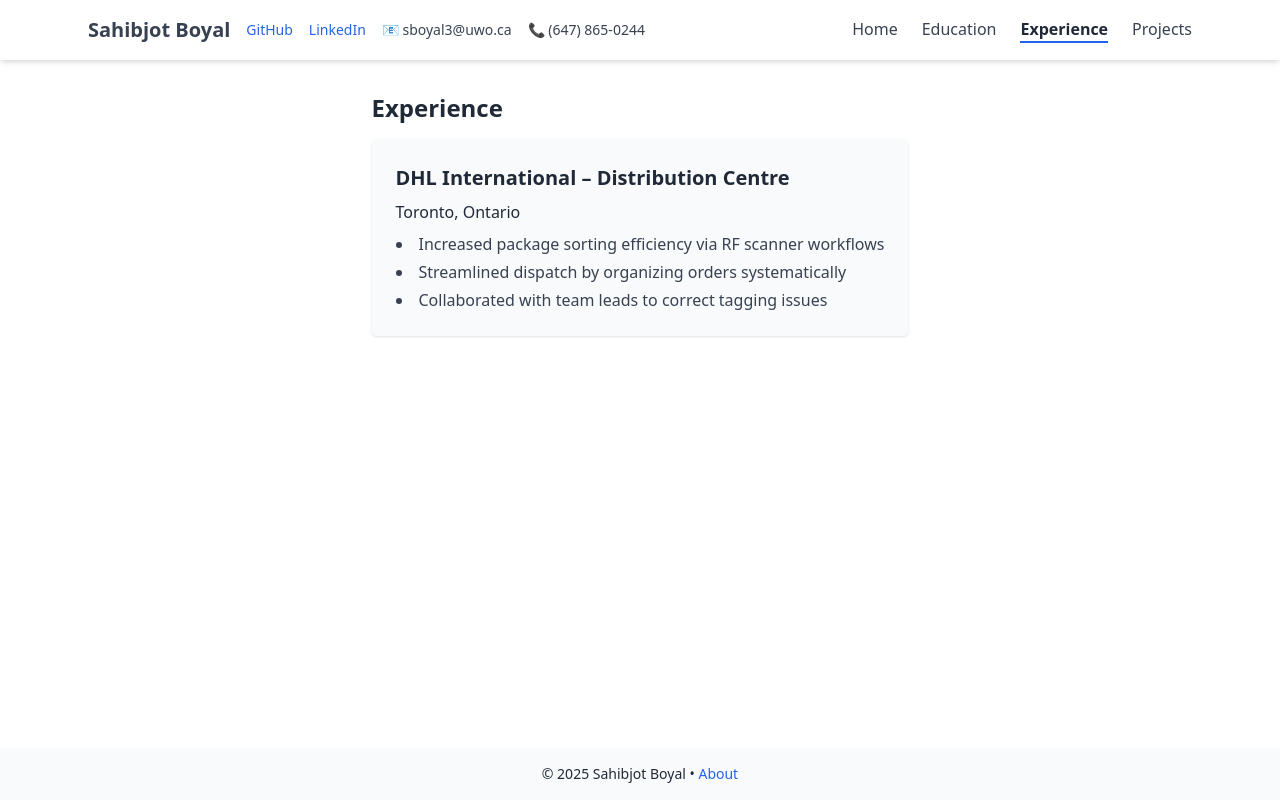
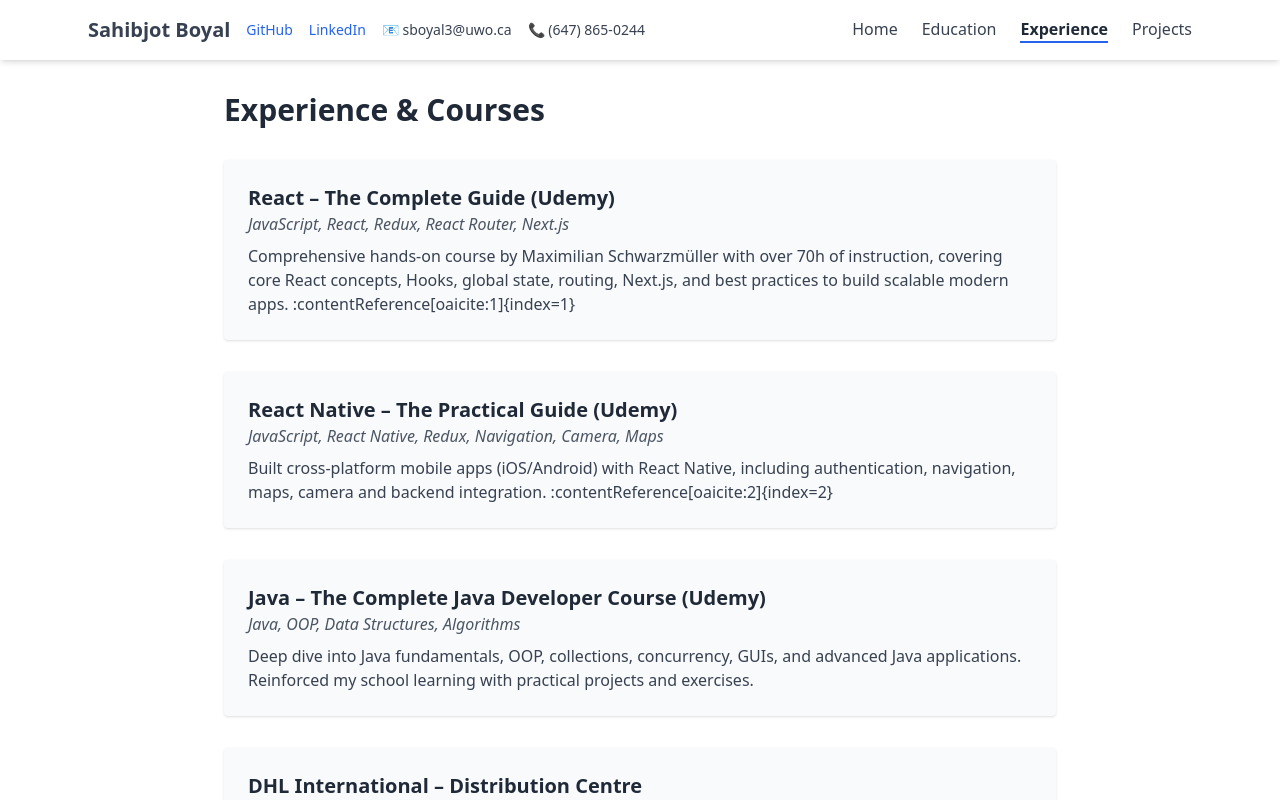
Before and after one commit to SahibjotB/SSB-Website, a React (Vite) app: page /experience in a window 1280 px wide. Shown: the top 800 px of the page. Built offline with nearby package versions, Linux system fonts and the light colour scheme.

Commit message:
added changes to experience page

```diff
--- a/src/pages/Experience.jsx
+++ b/src/pages/Experience.jsx
@@ -1,18 +1,39 @@
 import React from "react";
+
+const experiences = [
+  {
+    title: "React – The Complete Guide (Udemy)",
+    tech: "JavaScript, React, Redux, React Router, Next.js",
+    description: "Comprehensive hands-on course by Maximilian Schwarzmüller with over 70h of instruction, covering core React concepts, Hooks, global state, routing, Next.js, and best practices to build scalable modern apps. :contentReference[oaicite:1]{index=1}"
+  },
+  {
+    title: "React Native – The Practical Guide (Udemy)",
+    tech: "JavaScript, React Native, Redux, Navigation, Camera, Maps",
+    description: "Built cross-platform mobile apps (iOS/Android) with React Native, including authentication, navigation, maps, camera and backend integration. :contentReference[oaicite:2]{index=2}"
+  },
+  {
+    title: "Java – The Complete Java Developer Course (Udemy)",
+    tech: "Java, OOP, Data Structures, Algorithms",
+    description: "Deep dive into Java fundamentals, OOP, collections, concurrency, GUIs, and advanced Java applications. Reinforced my school learning with practical projects and exercises."
+  },
+  {
+    title: "DHL International – Distribution Centre",
+    tech: "Logistics, Team Coordination",
+    description: "Toronto, Ontario. Improved sorting efficiency using RF scanners, organized dispatch flow, and coordinated with team leads to resolve tagging issues."
+  }
+];
 
 export default function Experience() {
   return (
-    <section className="space-y-4">
-      <h2 className="text-2xl font-semibold">Experience</h2>
-      <div className="bg-gray-50 p-6 rounded shadow space-y-2">
-        <h3 className="text-xl font-bold">DHL International – Distribution Centre</h3>
-        <p>Toronto, Ontario</p>
-        <ul className="list-disc list-inside space-y-1 mt-2 text-gray-700">
-          <li>Increased package sorting efficiency via RF scanner workflows</li>
-          <li>Streamlined dispatch by organizing orders systematically</li>
-          <li>Collaborated with team leads to correct tagging issues</li>
-        </ul>
-      </div>
+    <section className="space-y-8">
+      <h2 className="text-3xl font-semibold">Experience & Courses</h2>
+      {experiences.map(({ title, tech, description }) => (
+        <div key={title} className="bg-gray-50 p-6 rounded shadow hover:bg-purple-100 transition">
+          <h3 className="text-xl font-bold">{title}</h3>
+          <p className="italic text-gray-600">{tech}</p>
+          <p className="mt-2 text-gray-700">{description}</p>
+        </div>
+      ))}
     </section>
   );
 }
```
